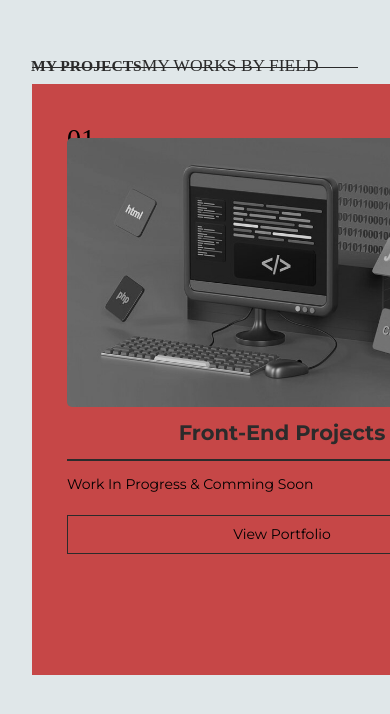
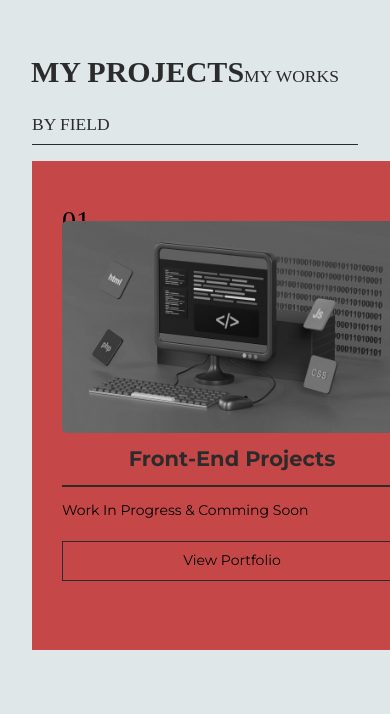
Before and after one commit to Sol-Data/Portfolio-Site-React, a React (Create React App) app: page / in a window 390 px wide. Shown: the part 5464-6178 px from the top of the page. Built offline with nearby package versions, Linux system fonts and the light colour scheme; a small style sheet from the web is missing; a web font is replaced by a local one.

Commit message:
Modify the port part

```diff
--- a/src/assets/scss/section/_port.scss
+++ b/src/assets/scss/section/_port.scss
@@ -1,5 +1,6 @@
 #port {
     width: 100%;
+    height: 100vh;
     padding: 16px;
     margin-top: 30vh;
     overflow: hidden;
@@ -20,6 +21,17 @@
         margin-bottom: 16px;
         text-indent: -0.26vw;
 
+        @media (max-width: 800px){
+                width: 100%;
+                margin-bottom: 16px;
+                font-size: 30px;
+                height: auto;
+                top: 68px;
+                z-index: 1000;
+                background-color: var(--mainBg-color);
+
+            }
+
         em {
             font-size: 1.25rem;
             font-weight: 400;
@@ -37,6 +49,12 @@
             background-color: var(--subBg100);
             padding: 2.5rem;
             margin-right: 20px;
+
+            @media (max-width: 800px){
+                width: 400px;
+                padding: 40px 30px;
+                height: auto;
+            }
 
             &.p1 {
                 background-color: var(--portBg100);
```
